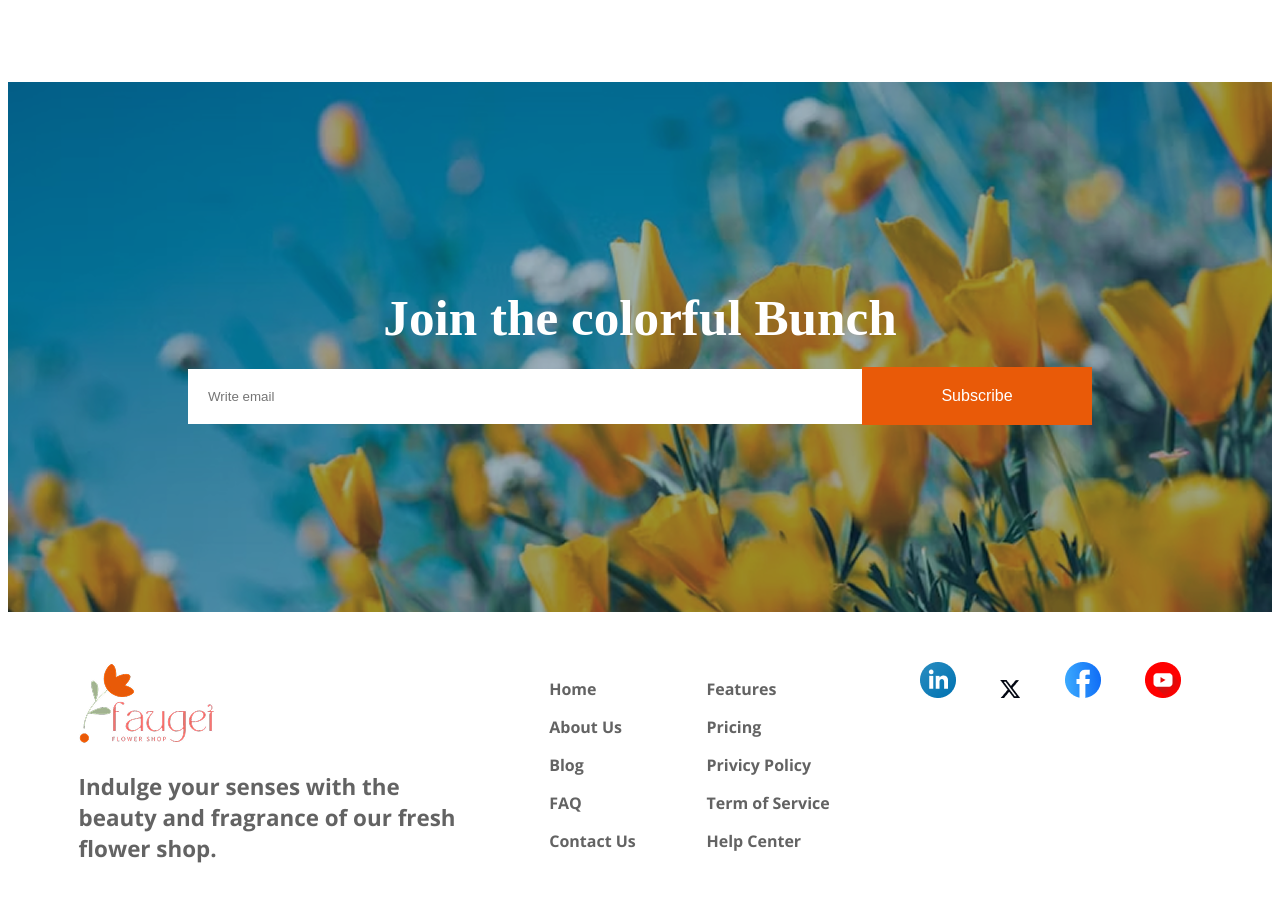
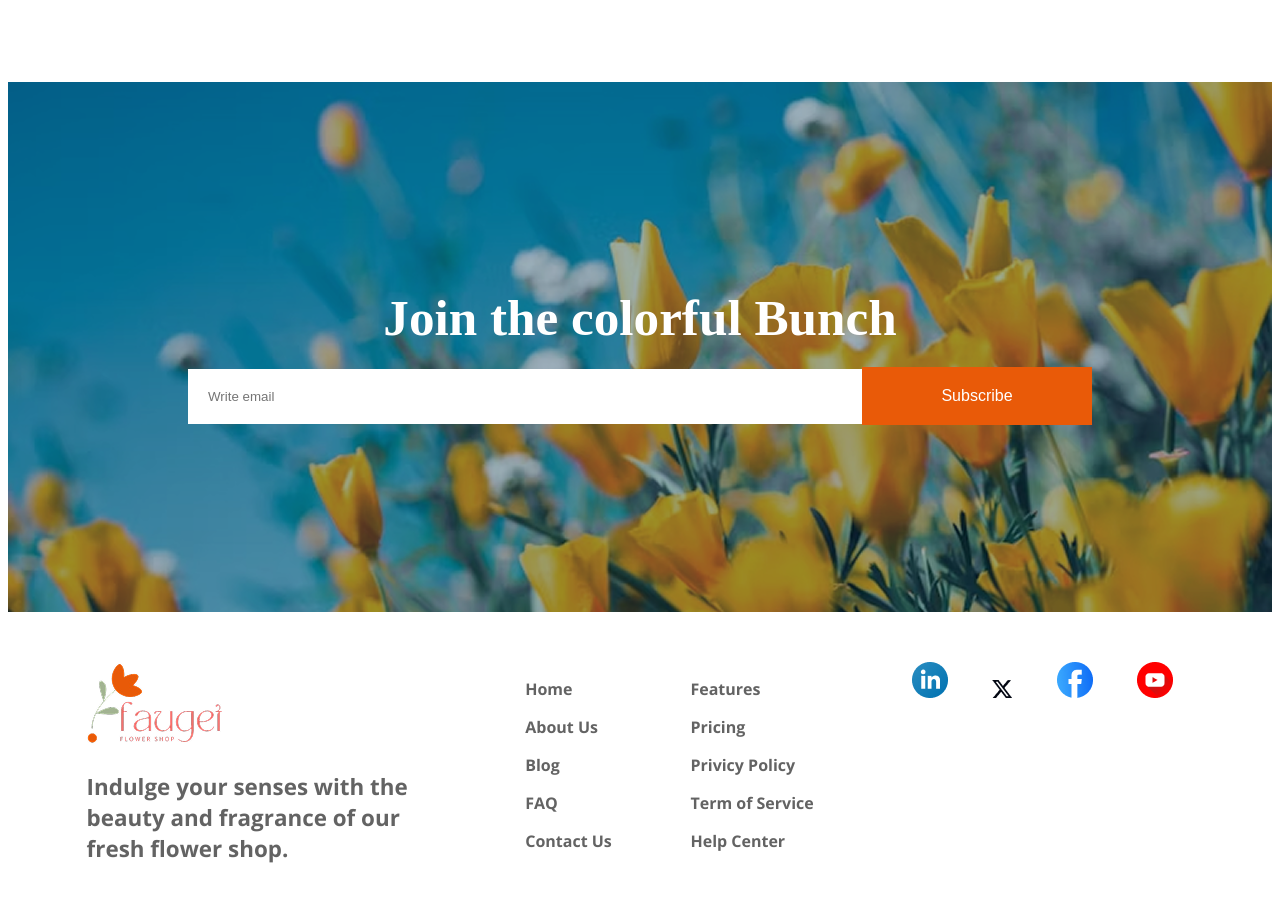
Before and after one commit to MdAbdullah1212/assignment002, a plain HTML site: page index.html in a window 1280 px wide. Shown: the part 3203-4104 px from the top of the page. Drawn offline with nearby package versions, Linux system fonts and the light colour scheme.

Commit message:
full web page design

```diff
--- a/styles/styles.css
+++ b/styles/styles.css
@@ -346,9 +346,9 @@ color: #ffffff;
     justify-content: space-evenly;
 }
 .logo-description{
-    font-size: var(--p-font-size);
+    font-size: 1.4rem;
     color: var(--p-color);
-    width: 400px;
+    width: 360px;
 }
 .info{
     color: var(--p-color);
```
